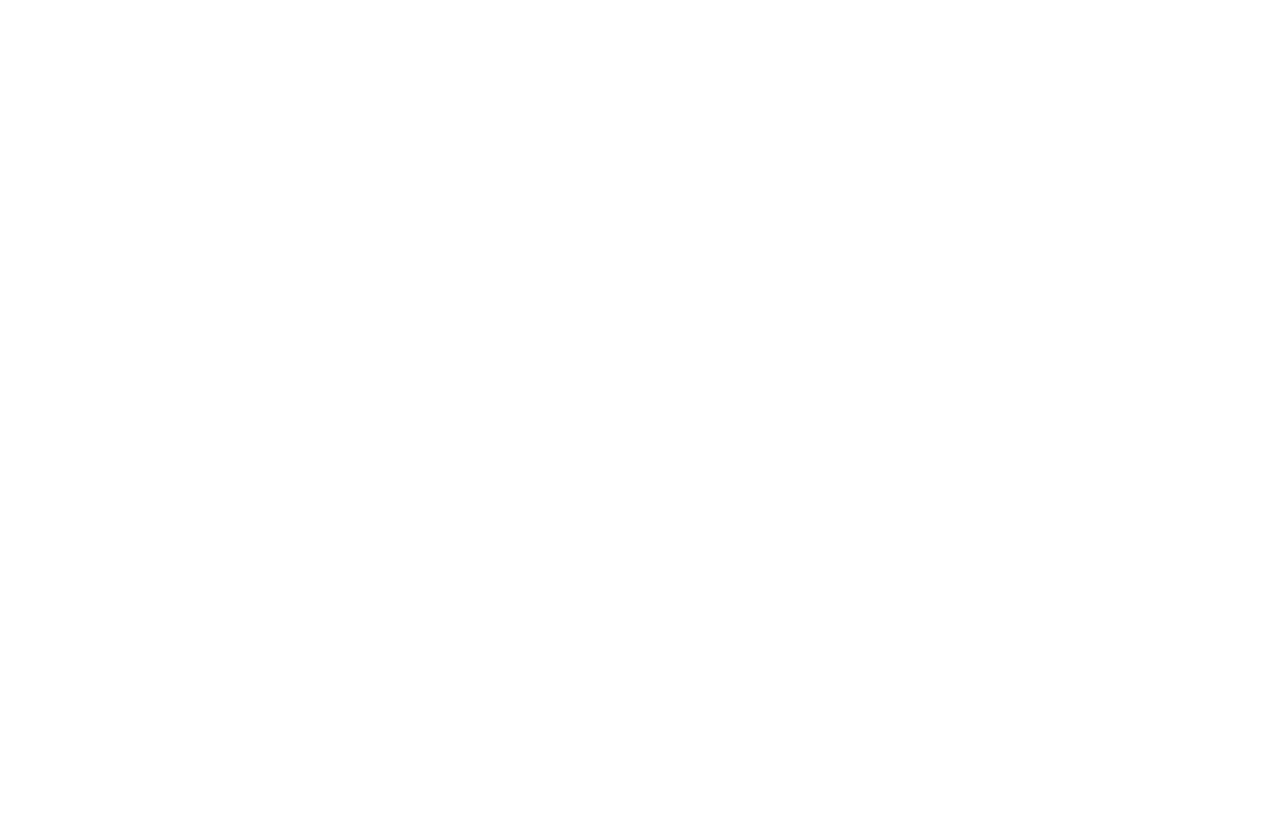
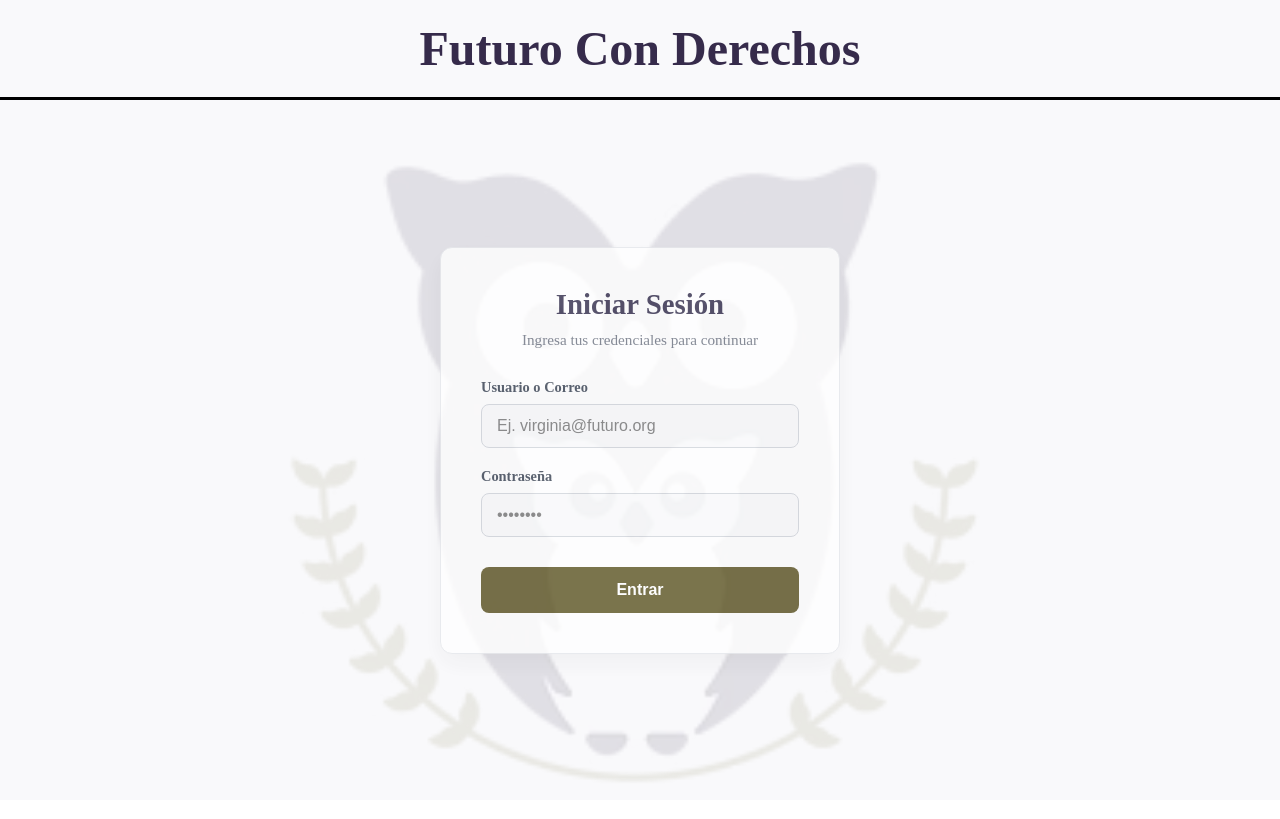
Before and after one commit to AlejandroTRIKITRAKATELAS33sanchezCano/Cliente_Futuro_Derechos, a React (Vite) app: page /Login in a window 1280 px wide. Before the commit this address had no page. Built offline with nearby package versions, Linux system fonts and the light colour scheme.

Commit message:
Nueva pantalla de Log-In

```diff
--- a/src/App.jsx
+++ b/src/App.jsx
@@ -3,6 +3,7 @@
 import ConsultarEmpleados from './pages/ConsultarEmpleados'
 import RegistrarEmpleado from './pages/RegistrarEmpleado'
 import Hola from './pages/Hola'
+import Login from './pages/Login'
 
 function App() {
 
@@ -14,6 +15,7 @@
       <Route path='/administrador/consultarEmpleados' element={<ConsultarEmpleados/>}/>
       <Route path='/administrador/registrarEmpleado' element={<RegistrarEmpleado/>}/>
       <Route path='/Hola' element={<Hola/>}/>
+      <Route path='/Login' element={<Login/>}/>
     </Routes>
   )
 }
--- a/src/pages/ConsultarEmpleados.jsx
+++ b/src/pages/ConsultarEmpleados.jsx
@@ -1,18 +1,37 @@
+import { useState } from "react";
 import Header from "./components/Header"
 import Tabla from "./components/Tabla"
 import Buscador from "./components/Buscador"
 import "../styles/ConsultarEmpleados.css";
 
+// Movemos los datos aquí temporalmente (luego vendrán de tu base de datos)
+const datosIniciales = [
+    { id: 1, nombre: "José Perez León", edad: 48, sexo: "Masculino", rfc: "RFC123", curp: "CURP123", activo: true },
+    { id: 2, nombre: "María García", edad: 35, sexo: "Femenino", rfc: "RFC456", curp: "CURP456", activo: false },
+    { id: 3, nombre: "Carlos Slim", edad: 50, sexo: "Masculino", rfc: "RFC789", curp: "CURP789", activo: true }
+];
+
 function ConsultarEmpleados() {
+    // Estado para guardar lo que el usuario escribe en el buscador
+    const [busqueda, setBusqueda] = useState("");
+
+    // Filtramos los datos: si el nombre incluye lo que está en 'busqueda', lo conservamos
+    const usuariosFiltrados = datosIniciales.filter((usuario) =>
+        usuario.nombre.toLowerCase().includes(busqueda.toLowerCase())
+    );
+
     return (
         <>
             <Header />
             <section className="SeccionEmpleados">
-                <Buscador />
-                <Tabla />
+                {/* Le pasamos el texto actual y la función para cambiarlo al Buscador */}
+                <Buscador busqueda={busqueda} setBusqueda={setBusqueda} />
+
+                {/* Le pasamos los datos YA FILTRADOS a la Tabla */}
+                <Tabla usuarios={usuariosFiltrados} />
             </section>
         </>
     )
 }
 
-export default ConsultarEmpleados
+export default ConsultarEmpleados;
--- /dev/null
+++ b/src/pages/Login.jsx
@@ -0,0 +1,72 @@
+import HeaderSimple from "./components/HeaderSimple"; // Ajusta la ruta si es necesario
+import { useState } from "react";
+import logo from "../assets/img/logo.avif";
+import "../styles/Login.css";
+
+function Login() {
+    const [credenciales, setCredenciales] = useState({
+        usuario: "",
+        password: ""
+    });
+
+    const manejarCambio = (e) => {
+        setCredenciales({
+            ...credenciales,
+            [e.target.name]: e.target.value
+        });
+    };
+
+    const manejarEnvio = (e) => {
+        e.preventDefault();
+        console.log("Intentando iniciar sesión con:", credenciales);
+    };
+
+    return (
+        <div className="login-page">
+            {/* Imagen gigante de fondo (marca de agua) */}
+            <img src={logo} alt="Fondo Logo" className="marca-agua" />
+
+            <HeaderSimple />
+
+            <main className="login-main">
+                <div className="login-tarjeta">
+                    {/* ... (Todo tu formulario se queda exactamente igual) ... */}
+                    <h1 className="login-titulo">Iniciar Sesión</h1>
+                    <p className="login-subtitulo">Ingresa tus credenciales para continuar</p>
+
+                    <form onSubmit={manejarEnvio} className="login-formulario">
+                        <div className="input-grupo">
+                            <label htmlFor="usuario">Usuario o Correo</label>
+                            <input
+                                type="text"
+                                id="usuario"
+                                name="usuario"
+                                value={credenciales.usuario}
+                                onChange={manejarCambio}
+                                placeholder="Ej. virginia@futuro.org"
+                                required
+                            />
+                        </div>
+
+                        <div className="input-grupo">
+                            <label htmlFor="password">Contraseña</label>
+                            <input
+                                type="password"
+                                id="password"
+                                name="password"
+                                value={credenciales.password}
+                                onChange={manejarCambio}
+                                placeholder="••••••••"
+                                required
+                            />
+                        </div>
+
+                        <button type="submit" className="login-btn">Entrar</button>
+                    </form>
+                </div>
+            </main>
+        </div>
+    );
+}
+
+export default Login;
--- a/src/pages/components/Buscador.jsx
+++ b/src/pages/components/Buscador.jsx
@@ -1,13 +1,12 @@
 import "../../styles/buscador.css"
 import { Link } from "react-router-dom";
 
-function Buscador() {
+// Recibimos las props que mandó ConsultarEmpleados
+function Buscador({ busqueda, setBusqueda }) {
     return (
         <div className="buscador">
-            {/* Nuevo contenedor que le da estilo a la barra completa */}
             <div className="buscador-contenedor">
                 <div className="buscador-icono">
-                    {/* Ícono de Lupa en SVG */}
                     <svg viewBox="0 0 24 24" fill="none" stroke="currentColor" strokeWidth="2.5" strokeLinecap="round" strokeLinejoin="round">
                         <circle cx="11" cy="11" r="8"></circle>
                         <line x1="21" y1="21" x2="16.65" y2="16.65"></line>
@@ -17,13 +16,14 @@
                     type="text"
                     placeholder="Buscar por nombre"
                     className="buscador-input"
+                    value={busqueda} // El valor es el estado que viene del padre
+                    onChange={(e) => setBusqueda(e.target.value)} // Actualiza el estado al escribir
                 />
             </div>
 
-            {/* El botón se mantiene intacto */}
             <Link to="/administrador/registrarEmpleado" className="buscador-btn">Nuevo Registro</Link>
         </div>
     )
 }
 
-export default Buscador
+export default Buscador;
--- /dev/null
+++ b/src/pages/components/HeaderSimple.jsx
@@ -0,0 +1,11 @@
+import "../../styles/headerSimple.css";
+
+function HeaderSimple() {
+    return (
+        <header className="header-simple">
+            <h1 className="titulo-centrado">Futuro Con Derechos</h1>
+        </header>
+    )
+}
+
+export default HeaderSimple;
--- a/src/styles/ConsultarEmpleados.css
+++ b/src/styles/ConsultarEmpleados.css
@@ -1,4 +1,5 @@
-section{
+/* ConsultarEmpleados.css */
+section {
     width: 100%;
     display: flex;
     flex-wrap: wrap;
--- /dev/null
+++ b/src/styles/Login.css
@@ -0,0 +1,144 @@
+@import url('https://fonts.googleapis.com/css2?family=Cinzel:wght@400;600;700&display=swap');
+.login-page {
+    min-height: 100vh;
+    display: flex;
+    flex-direction: column;
+    background-color: #f9f9fb; /* Un fondo muy claro para que resalte la tarjeta */
+}
+
+/* --- Header Simplificado --- */
+.login-header {
+    width: 100%;
+    height: 90px;
+    display: flex;
+    align-items: center;
+    border-bottom: solid 3px #000;
+    padding: 0 40px;
+    background-color: #fff;
+    box-sizing: border-box;
+}
+
+.login-logo {
+    height: 100%;
+    display: flex;
+    align-items: center;
+    gap: 15px;
+    font-family: 'Cinzel', serif; /* O la fuente que hayas elegido para títulos */
+    color: #302b4a; /* Tu color primario/morado */
+}
+
+.login-logo img {
+    max-height: 80px;
+    width: 100px;
+}
+
+.login-logo h2 {
+    margin: 0;
+    font-size: 1.5rem;
+}
+
+/* --- Área Principal y Tarjeta --- */
+.login-main {
+    flex: 1; /* Toma el resto del espacio disponible debajo del header */
+    display: flex;
+    justify-content: center;
+    align-items: center;
+    padding: 20px;
+}
+
+/* --- Marca de Agua --- */
+.marca-agua {
+    position: absolute;
+    top: 45%;
+    left: 50%;
+    transform: translate(-50%, -40%); /* Lo centramos en la pantalla */
+    width: 70vw; /* Ocupará el 60% del ancho de la pantalla */
+    max-width: 800px; /* Tamaño máximo para que no se vea pixeleado en monitores gigantes */
+    opacity: 0.12; /* Muy transparente (ajústalo entre 0.05 y 0.15 según te guste) */
+    pointer-events: none; /* Crucial: evita que la imagen bloquee los clics en el formulario */
+    z-index: 0; /* Lo manda hasta el fondo */
+}
+
+/* Solo asegúrate de que tu tarjeta esté por encima agregando position y z-index */
+.login-tarjeta {
+    background-color: #ffffff;
+    width: 100%;
+    max-width: 400px;
+    padding: 40px;
+    border-radius: 12px;
+    box-shadow: 0 10px 25px rgba(0, 0, 0, 0.05);
+    border: 1px solid #e5e7eb;
+    opacity: 0.8;
+    /* Agrega estas dos líneas a tu estilo actual de .login-tarjeta */
+    position: relative;
+    z-index: 10;
+}
+
+.login-titulo {
+    margin: 0 0 10px 0;
+    font-size: 1.8rem;
+    color: #302b4a;
+    text-align: center;
+}
+
+.login-subtitulo {
+    margin: 0 0 30px 0;
+    color: #6b7280;
+    text-align: center;
+    font-size: 0.95rem;
+}
+
+/* --- Formulario e Inputs --- */
+.login-formulario {
+    display: flex;
+    flex-direction: column;
+    gap: 20px;
+}
+
+.input-grupo {
+    display: flex;
+    flex-direction: column;
+    gap: 8px;
+}
+
+.input-grupo label {
+    font-size: 0.9rem;
+    font-weight: 600;
+    color: #374151;
+}
+
+.input-grupo input {
+    padding: 12px 15px;
+    border: 1px solid #d1d5db;
+    border-radius: 8px;
+    font-size: 1rem;
+    outline: none;
+    transition: all 0.2s ease;
+    background-color: #f9fafb;
+}
+
+.input-grupo input:focus {
+    border-color: #5b5321;
+    background-color: #fff;
+    box-shadow: 0 0 0 3px rgba(91, 83, 33, 0.1); /* Sombra suave verde oliva */
+}
+
+/* --- Botón --- */
+.login-btn {
+    margin-top: 10px;
+    padding: 14px;
+    border: none;
+    border-radius: 8px;
+    background-color: #5b5321; /* Verde oliva de tu botón "Nuevo Registro" */
+    color: white;
+    font-size: 1rem;
+    font-weight: bold;
+    cursor: pointer;
+    transition: all 0.2s ease;
+}
+
+.login-btn:hover {
+    background-color: #a855f7; /* Cambia a morado brillante como en tu buscador */
+    transform: translateY(-2px); /* Pequeño salto hacia arriba */
+    box-shadow: 0 4px 12px rgba(168, 85, 247, 0.3);
+}
--- a/src/styles/buscador.css
+++ b/src/styles/buscador.css
@@ -1,10 +1,10 @@
 .buscador {
     display: flex;
     align-items: center;
-    gap: 15px; /* Espacio entre la barra y el botón */
+    gap: 15px;
     width: 90%;
-    /* margin: auto centra el buscador en la pantalla */
-    margin: 30px auto 0 auto;
+    margin-top: 30px; /* Regresamos a tu valor original */
+    /* (Tus demás estilos se quedan igual) */
 }
 
 /* --- Nuevos estilos para la barra de búsqueda estilo Figma --- */
--- /dev/null
+++ b/src/styles/headerSimple.css
@@ -0,0 +1,22 @@
+@import url('https://fonts.googleapis.com/css2?family=Merriweather:wght@400;700&display=swap');
+
+.header-simple {
+    width: 100%;
+    height: 100px; /* Un poco más alto para que respire bien */
+    display: flex;
+    align-items: center;
+    justify-content: center; /* Esto centra el título perfectamente */
+    border-bottom: solid 3px #000;
+    box-sizing: border-box;
+    position: relative;
+    z-index: 10; /* Asegura que el header esté por encima de la marca de agua */
+}
+
+.titulo-centrado {
+    font-family: 'Cormorant Garamond', serif;
+    font-weight: 700;
+    font-size: 3rem; /* Hacemos la letra bastante grande */
+    color: var(--color-primario, #302b4a);
+    margin: 0;
+    text-align: center;
+}
```
Also changed, not shown: src/pages/components/Header.jsx (+24 -7 lines), src/pages/components/Tabla.jsx (+22 -17 lines), src/styles/tabla.css (+25 -22 lines).
